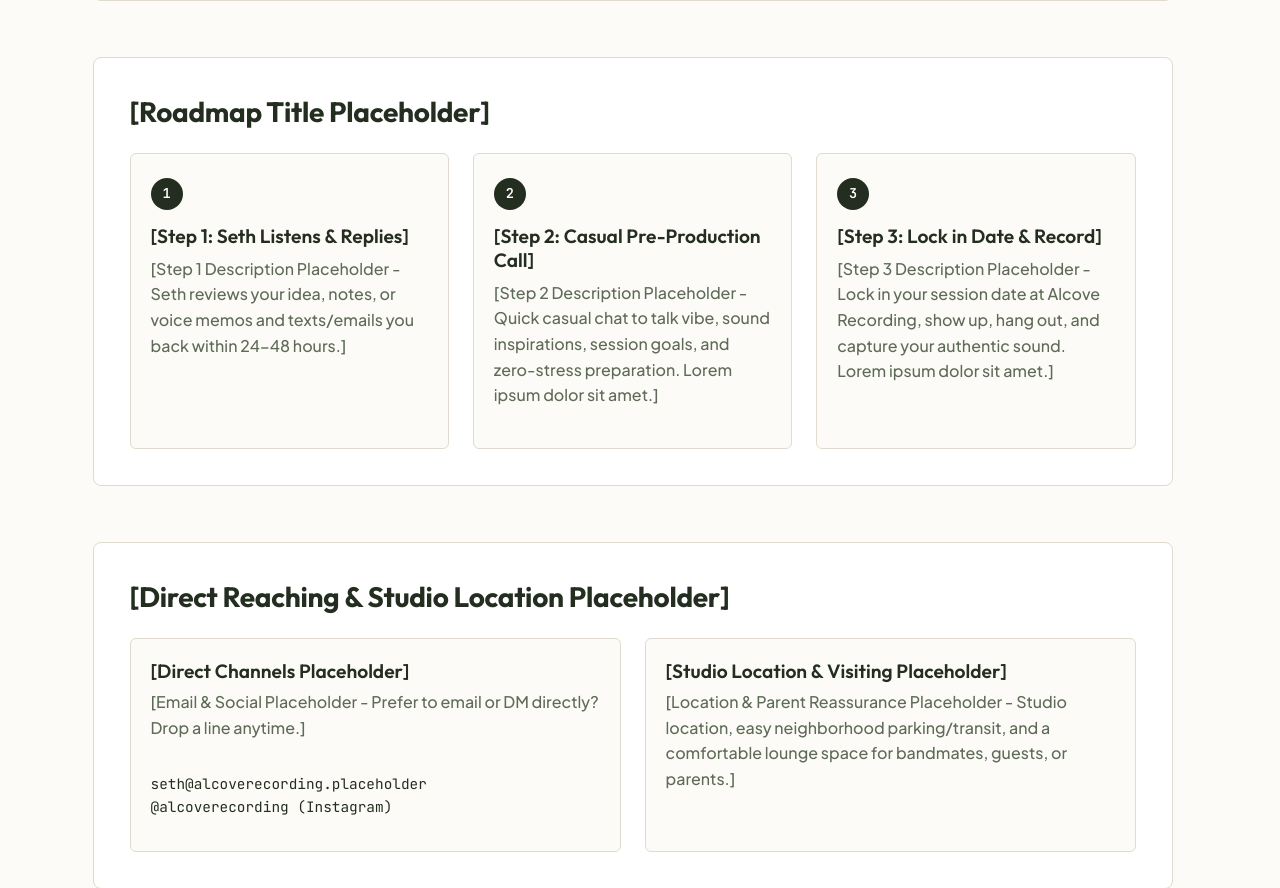
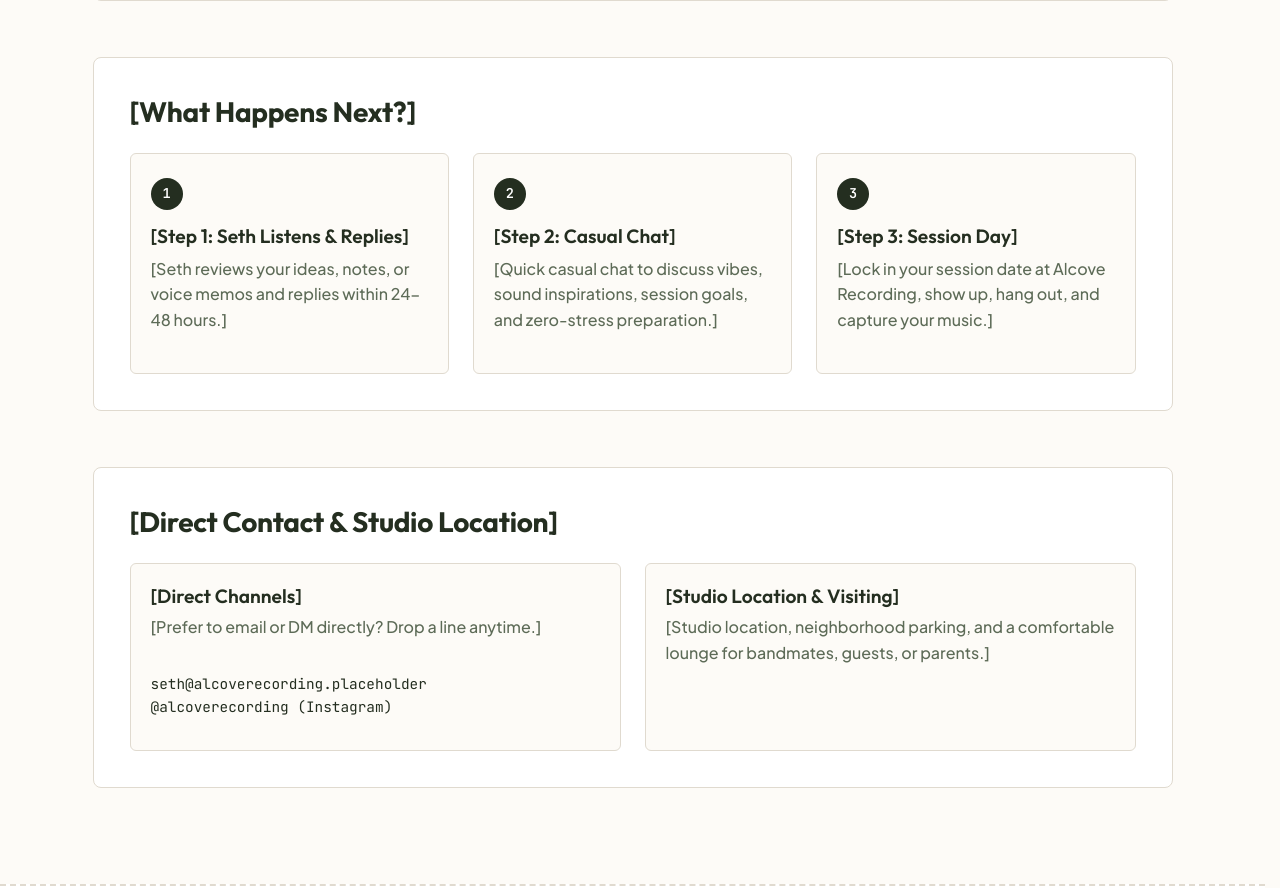
Before and after one commit to TheJungleJimRuss/AlcoveSite, a plain HTML site: page contact.html in a window 1280 px wide. Shown: the part 1220-2108 px from the top of the page. Drawn offline with Linux system fonts and the light colour scheme.

Commit message:
docs: shorten remaining long placeholders on contact.html

```diff
--- a/contact.html
+++ b/contact.html
@@ -121,37 +121,37 @@
 
     <!-- Section 2: What Happens Next? (Zero-Anxiety Roadmap) -->
     <section class="section-block">
-      <h2>[Roadmap Title Placeholder]</h2>
+      <h2>[What Happens Next?]</h2>
 
       <div class="roadmap-steps">
         <article class="roadmap-step">
           <div class="step-badge">1</div>
           <h3>[Step 1: Seth Listens &amp; Replies]</h3>
-          <p class="placeholder-text">[Step 1 Description Placeholder - Seth reviews your idea, notes, or voice memos and texts/emails you back within 24-48 hours.]</p>
+          <p class="placeholder-text">[Seth reviews your ideas, notes, or voice memos and replies within 24-48 hours.]</p>
         </article>
 
         <article class="roadmap-step">
           <div class="step-badge">2</div>
-          <h3>[Step 2: Casual Pre-Production Call]</h3>
-          <p class="placeholder-text">[Step 2 Description Placeholder - Quick casual chat to talk vibe, sound inspirations, session goals, and zero-stress preparation. Lorem ipsum dolor sit amet.]</p>
+          <h3>[Step 2: Casual Chat]</h3>
+          <p class="placeholder-text">[Quick casual chat to discuss vibes, sound inspirations, session goals, and zero-stress preparation.]</p>
         </article>
 
         <article class="roadmap-step">
           <div class="step-badge">3</div>
-          <h3>[Step 3: Lock in Date &amp; Record]</h3>
-          <p class="placeholder-text">[Step 3 Description Placeholder - Lock in your session date at Alcove Recording, show up, hang out, and capture your authentic sound. Lorem ipsum dolor sit amet.]</p>
+          <h3>[Step 3: Session Day]</h3>
+          <p class="placeholder-text">[Lock in your session date at Alcove Recording, show up, hang out, and capture your music.]</p>
         </article>
       </div>
     </section>
 
     <!-- Section 3: Direct Chat & Studio Location -->
     <section class="section-block">
-      <h2>[Direct Reaching &amp; Studio Location Placeholder]</h2>
+      <h2>[Direct Contact &amp; Studio Location]</h2>
 
       <div class="grid-cards">
         <article class="card">
-          <h3>[Direct Channels Placeholder]</h3>
-          <p class="placeholder-text">[Email &amp; Social Placeholder - Prefer to email or DM directly? Drop a line anytime.]</p>
+          <h3>[Direct Channels]</h3>
+          <p class="placeholder-text">[Prefer to email or DM directly? Drop a line anytime.]</p>
           <p class="mt-1 contact-details-mono">
             seth@alcoverecording.placeholder<br>
             @alcoverecording (Instagram)
@@ -159,8 +159,8 @@
         </article>
 
         <article class="card">
-          <h3>[Studio Location &amp; Visiting Placeholder]</h3>
-          <p class="placeholder-text">[Location &amp; Parent Reassurance Placeholder - Studio location, easy neighborhood parking/transit, and a comfortable lounge space for bandmates, guests, or parents.]</p>
+          <h3>[Studio Location &amp; Visiting]</h3>
+          <p class="placeholder-text">[Studio location, neighborhood parking, and a comfortable lounge for bandmates, guests, or parents.]</p>
         </article>
       </div>
     </section>
```
